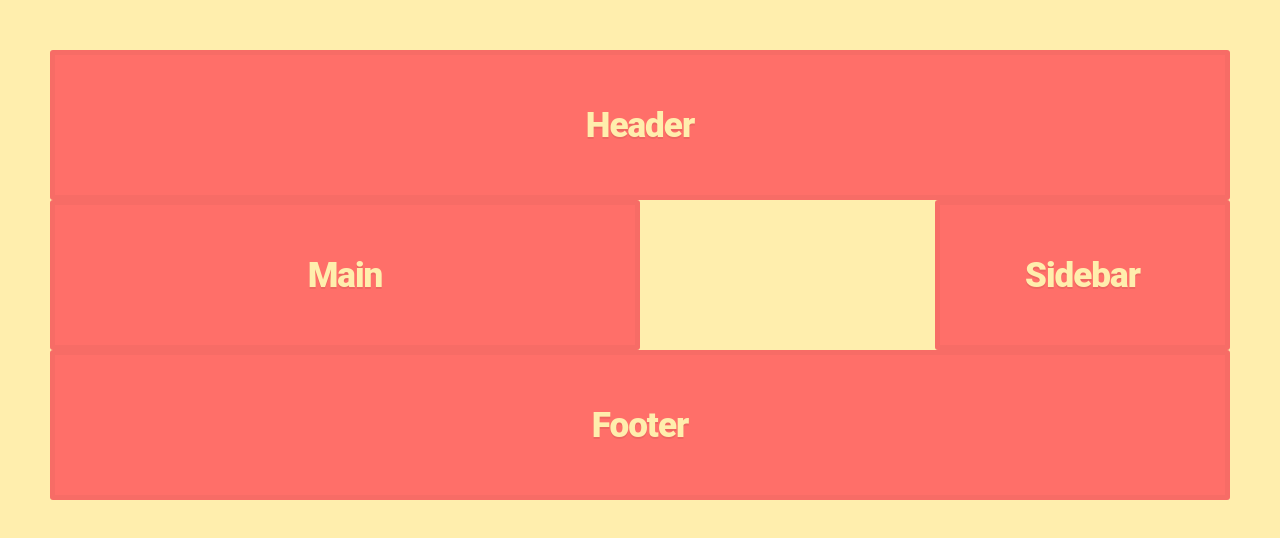
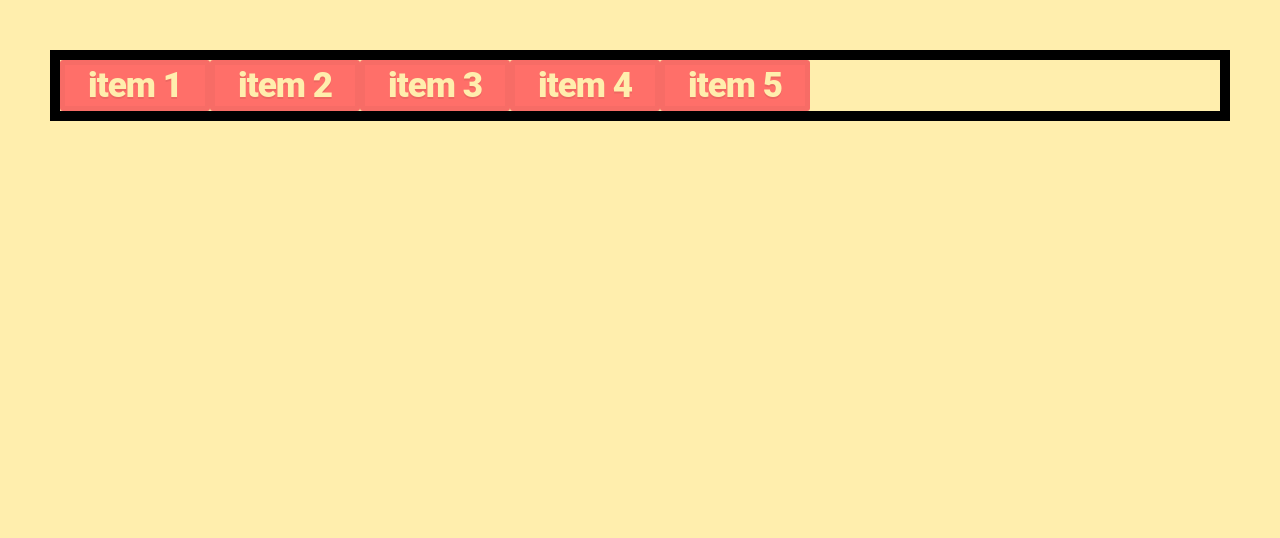
Before and after one commit to Natalia-Kalashnikova/css-grid-practice, a plain HTML site: page index.html in a window 1280 px wide. Drawn offline with Linux system fonts and the light colour scheme.

Commit message:
auto-fit, auto-fill

```diff
--- a/index.html
+++ b/index.html
@@ -9,10 +9,11 @@
 
   <body>
     <div class="container">
-      <header class="grid-item header">Header</header>
-      <aside class="grid-item sidebar">Sidebar</aside>
-      <main class="grid-item main">Main</main>
-      <footer class="grid-item footer">Footer</footer>
+      <div class="grid-item">item 1</div>
+      <div class="grid-item">item 2</div>
+      <div class="grid-item">item 3</div>
+      <div class="grid-item">item 4</div>
+      <div class="grid-item">item 5</div>
     </div>
   </body>
 </html>
--- a/styles.css
+++ b/styles.css
@@ -4,35 +4,7 @@
 
 .container {
   display: grid;
-  grid-template-columns: repeat(4, 1fr);
-  grid-template-rows: repeat(3, 150px);
+  border: 10px solid #000;
+  /* grid-template-columns: repeat(4, 150px); */
+  grid-template-columns: repeat(auto-fit, 150px);
 }
-
-.header {
-  /* grid-column-start: 1;
-  grid-column-end: 5; */
-  grid-column: 1/5;
-  /* grid-row-start: 1;
-  grid-row-end: 2; */
-  grid-row: 1/2;
-}
-
-.main {
-  grid-column: 1/3;
-  grid-row: 2/3;
-}
-
-/* .sidebar {
-  grid-column: 4/5;
-  grid-row: 2/3;
-} */
-
-.sidebar {
-  grid-column: -1/-2;
-  grid-row: -3/-2;
-}
-
-.footer {
-  grid-column: 1/5;
-  grid-row: 3/4;
-}
```
